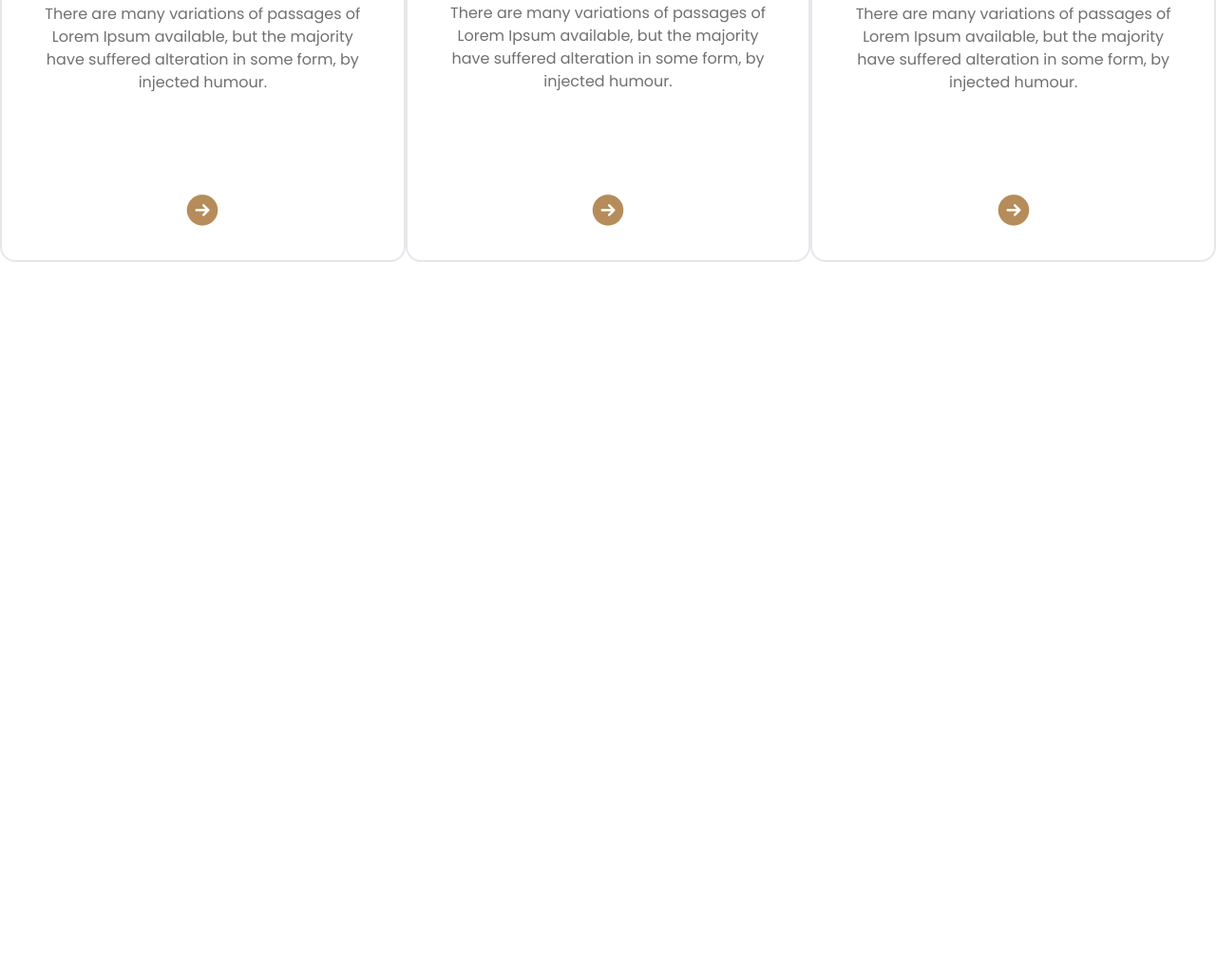
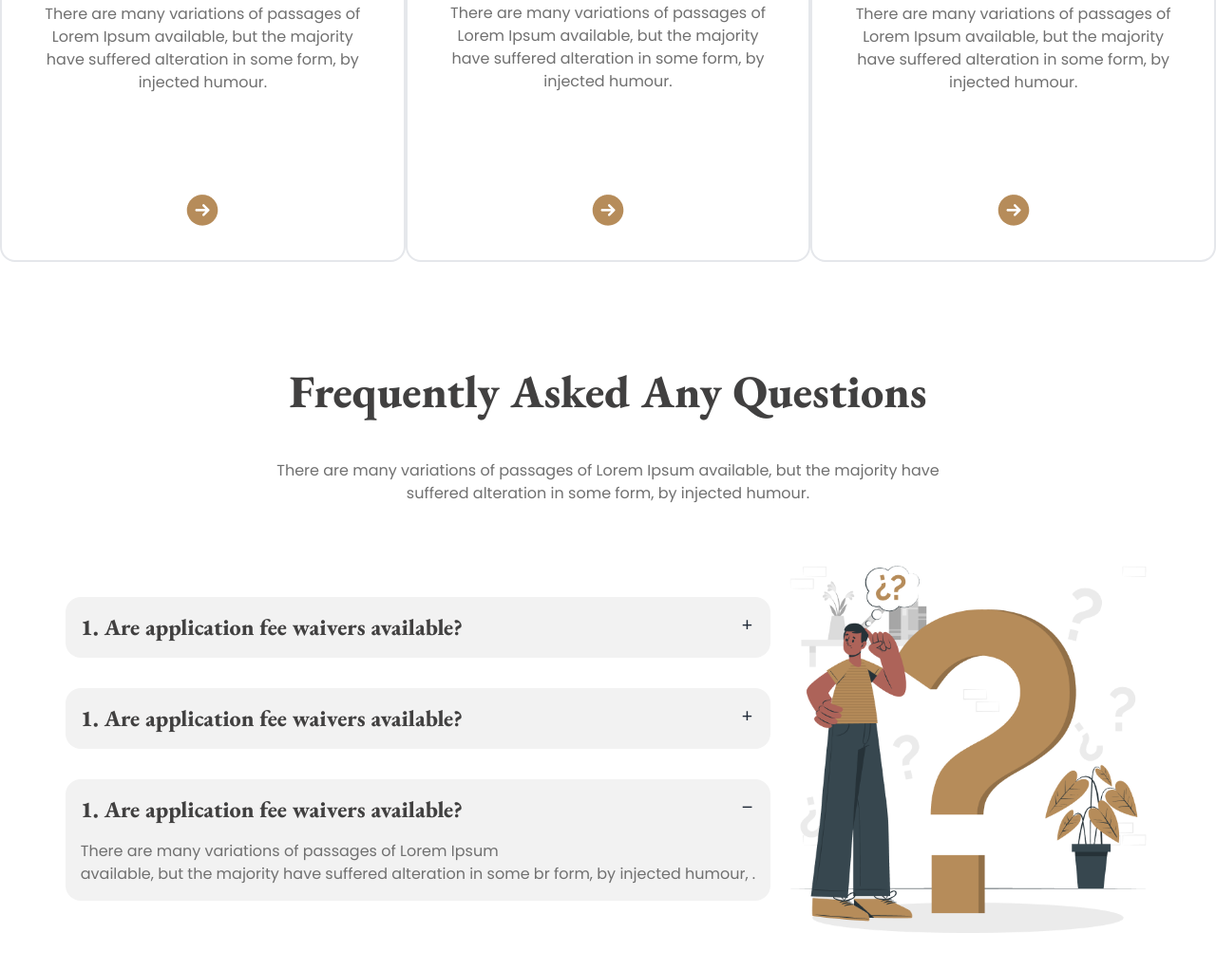
Before and after one commit to Shariar2006/legal-solution-with-daisy-UI, a plain HTML site: page index.html in a window 1280 px wide. Shown: the part 1892-2914 px from the top of the page at 95% size. Before the commit the page ends 2168 px from the top, so only its background shows below. Drawn offline with nearby package versions, Linux system fonts and the light colour scheme.

Commit message:
commit Frequently Asked Any Questions

```diff
--- a/index.html
+++ b/index.html
@@ -181,6 +181,49 @@
         </div>
       </div>
     </section>
+
+    <section class="my-28">
+      <div class="text-center">
+        <h2 class="font-ebgaramond text-bassic-color text-5xl font-extrabold mt-14">Frequently Asked Any Questions</h2>
+      <p class="text-bassic-color-p font-poppins my-12">There are many variations of passages of Lorem Ipsum available,
+        but the majority have <br> suffered alteration in some form, by injected humour. </p>
+      </div>
+      <div class=" ">
+        <div class="hero-content flex-col lg:flex-row">
+          <div>
+            <div class="collapse collapse-plus bg-base-200 my-8">
+              <input type="radio" name="my-accordion-3" checked="checked" />
+              <div class="collapse-title text-xl font-medium">
+                <h2 class="font-ebgaramond text-bassic-color text-2xl font-extrabold">1. Are application fee waivers available?</h2>
+              </div>
+              <div class="collapse-content text-bassic-color-p font-poppins">
+                <p>There are many variations of passages of Lorem Ipsum <br> available, but the majority have suffered alteration in some br form, by injected humour, . </p>
+              </div>
+            </div>
+            <div class="collapse collapse-plus bg-base-200 my-8">
+              <input type="radio" name="my-accordion-3" checked="checked" />
+              <div class="collapse-title text-xl font-medium">
+                <h2 class="font-ebgaramond text-bassic-color text-2xl font-extrabold">1. Are application fee waivers available?</h2>
+              </div>
+              <div class="collapse-content text-bassic-color-p font-poppins">
+                <p>There are many variations of passages of Lorem Ipsum <br> available, but the majority have suffered alteration in some br form, by injected humour, . </p>
+              </div>
+            </div>
+            <div class="collapse collapse-plus bg-base-200 my-8">
+              <input type="radio" name="my-accordion-3" checked="checked" />
+              <div class="collapse-title text-xl font-medium">
+                <h2 class="font-ebgaramond text-bassic-color text-2xl font-extrabold">1. Are application fee waivers available?</h2>
+              </div>
+              <div class="collapse-content text-bassic-color-p font-poppins">
+                <p>There are many variations of passages of Lorem Ipsum <br> available, but the majority have suffered alteration in some br form, by injected humour, . </p>
+              </div>
+            </div>
+
+          </div>
+          <img src="images/faq.png" class="max-w-sm rounded-lg " />
+        </div>
+      </div>
+    </section>
   </main>
   <footer>
 
```
